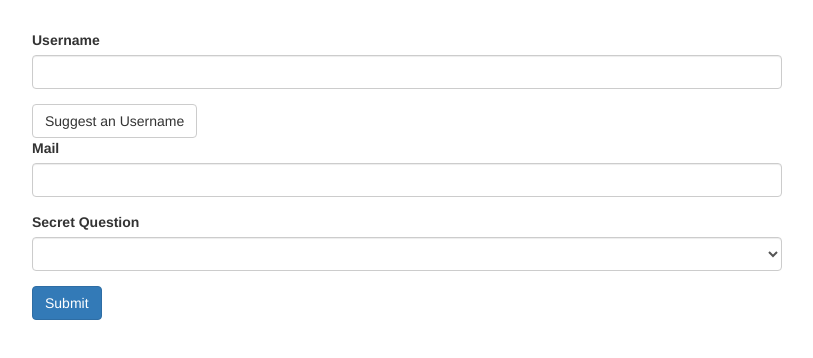
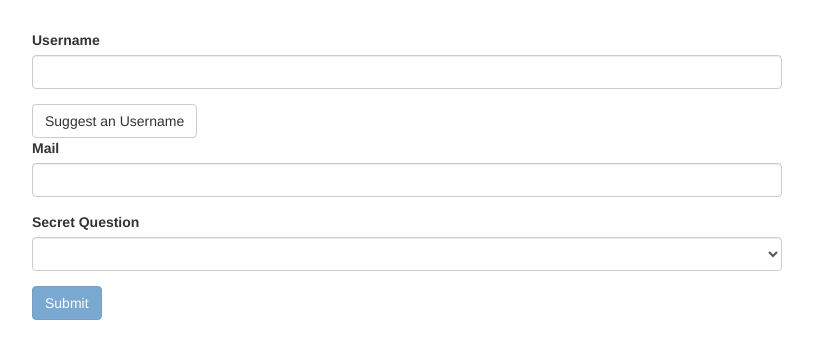
Before and after one commit to uladzimir-yeudakimovich/handling-forms, an Angular app: page / in a window 1280 px wide. Shown: the top 358 px of the page, without its empty margins (233-1046 px from the left). Built offline with nearby package versions, Linux system fonts and the light colour scheme.

Commit message:
styles and error message for validation

```diff
--- a/src/app/app.component.html
+++ b/src/app/app.component.html
@@ -23,7 +23,9 @@
               ngModel
               name="email"
               required
-              email>
+              email
+              #email="ngModel">
+            <span class="help-block" *ngIf="!email.valid && email.touched">Please enter a valid value!</span>
           </div>
         </div>
         <div class="form-group">
@@ -37,7 +39,10 @@
             <option value="teacher">Your first teacher?</option>
           </select>
         </div>
-        <button class="btn btn-primary" type="submit">Submit</button>
+        <button
+          class="btn btn-primary"
+          type="submit"
+          [disabled]="!f.valid">Submit</button>
       </form>
     </div>
   </div>
--- a/src/app/app.component.scss
+++ b/src/app/app.component.scss
@@ -1,3 +1,7 @@
 .container {
   margin-top: 30px;
 }
+
+input.ng-invalid.ng-touched {
+  border: 1px solid red;
+}
```
